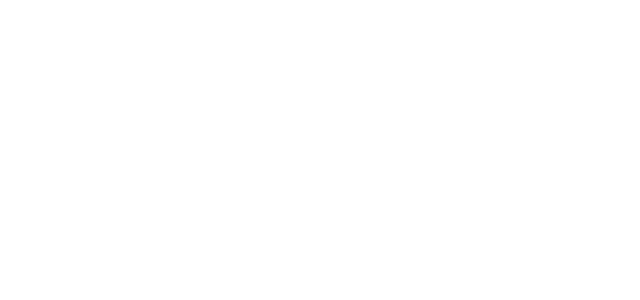
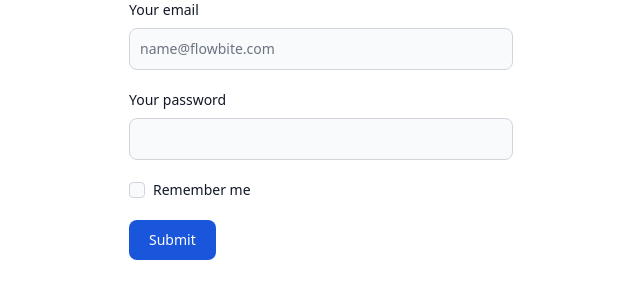
Before and after one commit to Ruda-Mafra/realce_ecomerce_node, a React (Vite) app in the folder node-react-realce/client/: page /login in a window 1280 px wide. Before the commit this address had no page. Shown: the top 300 px of the page, without its empty margins (319-959 px from the left). Built offline with nearby package versions, Linux system fonts and the light colour scheme.

Commit message:
auth folder, login and register pages created

```diff
--- a/node-react-realce/client/src/App.jsx
+++ b/node-react-realce/client/src/App.jsx
@@ -7,6 +7,8 @@
 } from "react-router-dom";
 import ProductDetail from "./pages/ProductDetail";
 import Home from "./pages/Home";
+import Register from "./pages/auth/Register";
+import Login from "./pages/auth/login";
 
 function App() {
 
@@ -16,6 +18,8 @@
       <Routes>
         <Route exact path="/" element={<Home/>}></Route>
         <Route exact path="/products/:id" element={<ProductDetail />}></Route>
+        <Route exact path="/login" element={<Login />}></Route>
+        <Route exact path="/register" element={<Register />}></Route>
       </Routes>
     </Router>
     </>
--- /dev/null
+++ b/node-react-realce/client/src/pages/auth/Login.jsx
@@ -0,0 +1,60 @@
+export default function Login() {
+  return (
+    <>
+      <form className="max-w-sm mx-auto">
+        <div className="mb-5">
+          <label
+            htmlFor="email"
+            className="block mb-2 text-sm font-medium text-gray-900 dark:text-white"
+          >
+            Your email
+          </label>
+          <input
+            type="email"
+            id="email"
+            className="bg-gray-50 border border-gray-300 text-gray-900 text-sm rounded-lg focus:ring-blue-500 focus:border-blue-500 block w-full p-2.5 dark:bg-gray-700 dark:border-gray-600 dark:placeholder-gray-400 dark:text-white dark:focus:ring-blue-500 dark:focus:border-blue-500"
+            placeholder="name@flowbite.com"
+            required
+          />
+        </div>
+        <div className="mb-5">
+          <label
+            htmlFor="password"
+            className="block mb-2 text-sm font-medium text-gray-900 dark:text-white"
+          >
+            Your password
+          </label>
+          <input
+            type="password"
+            id="password"
+            className="bg-gray-50 border border-gray-300 text-gray-900 text-sm rounded-lg focus:ring-blue-500 focus:border-blue-500 block w-full p-2.5 dark:bg-gray-700 dark:border-gray-600 dark:placeholder-gray-400 dark:text-white dark:focus:ring-blue-500 dark:focus:border-blue-500"
+            required
+          />
+        </div>
+        <div className="flex items-start mb-5">
+          <div className="flex items-center h-5">
+            <input
+              id="remember"
+              type="checkbox"
+              value=""
+              className="w-4 h-4 border border-gray-300 rounded bg-gray-50 focus:ring-3 focus:ring-blue-300 dark:bg-gray-700 dark:border-gray-600 dark:focus:ring-blue-600 dark:ring-offset-gray-800 dark:focus:ring-offset-gray-800"
+              required
+            />
+          </div>
+          <label
+            htmlFor="remember"
+            className="ms-2 text-sm font-medium text-gray-900 dark:text-gray-300"
+          >
+            Remember me
+          </label>
+        </div>
+        <button
+          type="submit"
+          className="text-white bg-blue-700 hover:bg-blue-800 focus:ring-4 focus:outline-none focus:ring-blue-300 font-medium rounded-lg text-sm w-full sm:w-auto px-5 py-2.5 text-center dark:bg-blue-600 dark:hover:bg-blue-700 dark:focus:ring-blue-800"
+        >
+          Submit
+        </button>
+      </form>
+    </>
+  );
+}
--- /dev/null
+++ b/node-react-realce/client/src/pages/auth/Register.jsx
@@ -0,0 +1,60 @@
+export default function Register() {
+  return (
+    <>
+      <form className="max-w-sm mx-auto">
+        <div className="mb-5">
+          <label
+            htmlFor="email"
+            className="block mb-2 text-sm font-medium text-gray-900 dark:text-white"
+          >
+            Your email
+          </label>
+          <input
+            type="email"
+            id="email"
+            className="bg-gray-50 border border-gray-300 text-gray-900 text-sm rounded-lg focus:ring-blue-500 focus:border-blue-500 block w-full p-2.5 dark:bg-gray-700 dark:border-gray-600 dark:placeholder-gray-400 dark:text-white dark:focus:ring-blue-500 dark:focus:border-blue-500"
+            placeholder="name@flowbite.com"
+            required
+          />
+        </div>
+        <div className="mb-5">
+          <label
+            htmlFor="password"
+            className="block mb-2 text-sm font-medium text-gray-900 dark:text-white"
+          >
+            Your password
+          </label>
+          <input
+            type="password"
+            id="password"
+            className="bg-gray-50 border border-gray-300 text-gray-900 text-sm rounded-lg focus:ring-blue-500 focus:border-blue-500 block w-full p-2.5 dark:bg-gray-700 dark:border-gray-600 dark:placeholder-gray-400 dark:text-white dark:focus:ring-blue-500 dark:focus:border-blue-500"
+            required
+          />
+        </div>
+        <div className="flex items-start mb-5">
+          <div className="flex items-center h-5">
+            <input
+              id="remember"
+              type="checkbox"
+              value=""
+              className="w-4 h-4 border border-gray-300 rounded bg-gray-50 focus:ring-3 focus:ring-blue-300 dark:bg-gray-700 dark:border-gray-600 dark:focus:ring-blue-600 dark:ring-offset-gray-800 dark:focus:ring-offset-gray-800"
+              required
+            />
+          </div>
+          <label
+            htmlFor="remember"
+            className="ms-2 text-sm font-medium text-gray-900 dark:text-gray-300"
+          >
+            Remember me
+          </label>
+        </div>
+        <button
+          type="submit"
+          className="text-white bg-blue-700 hover:bg-blue-800 focus:ring-4 focus:outline-none focus:ring-blue-300 font-medium rounded-lg text-sm w-full sm:w-auto px-5 py-2.5 text-center dark:bg-blue-600 dark:hover:bg-blue-700 dark:focus:ring-blue-800"
+        >
+          Submit
+        </button>
+      </form>
+    </>
+  );
+}
```
